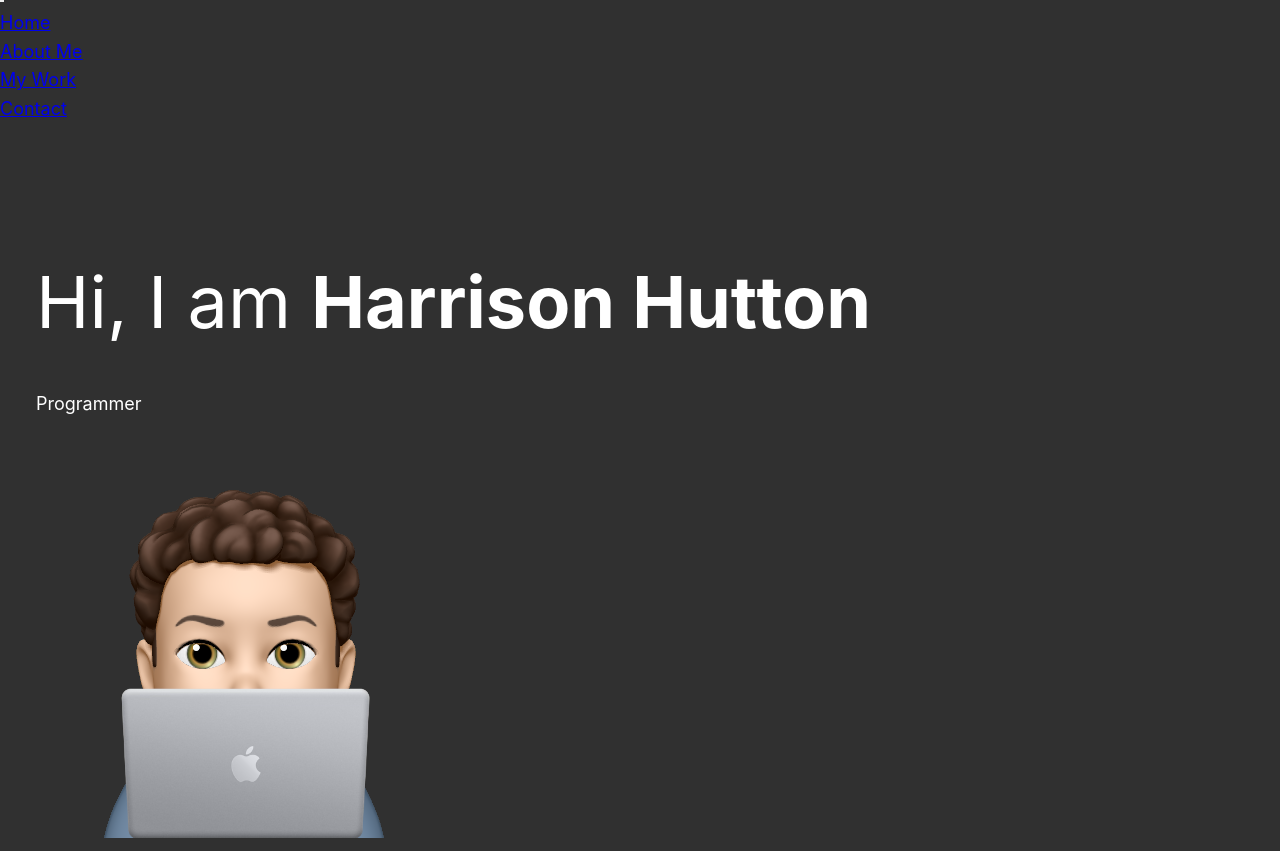
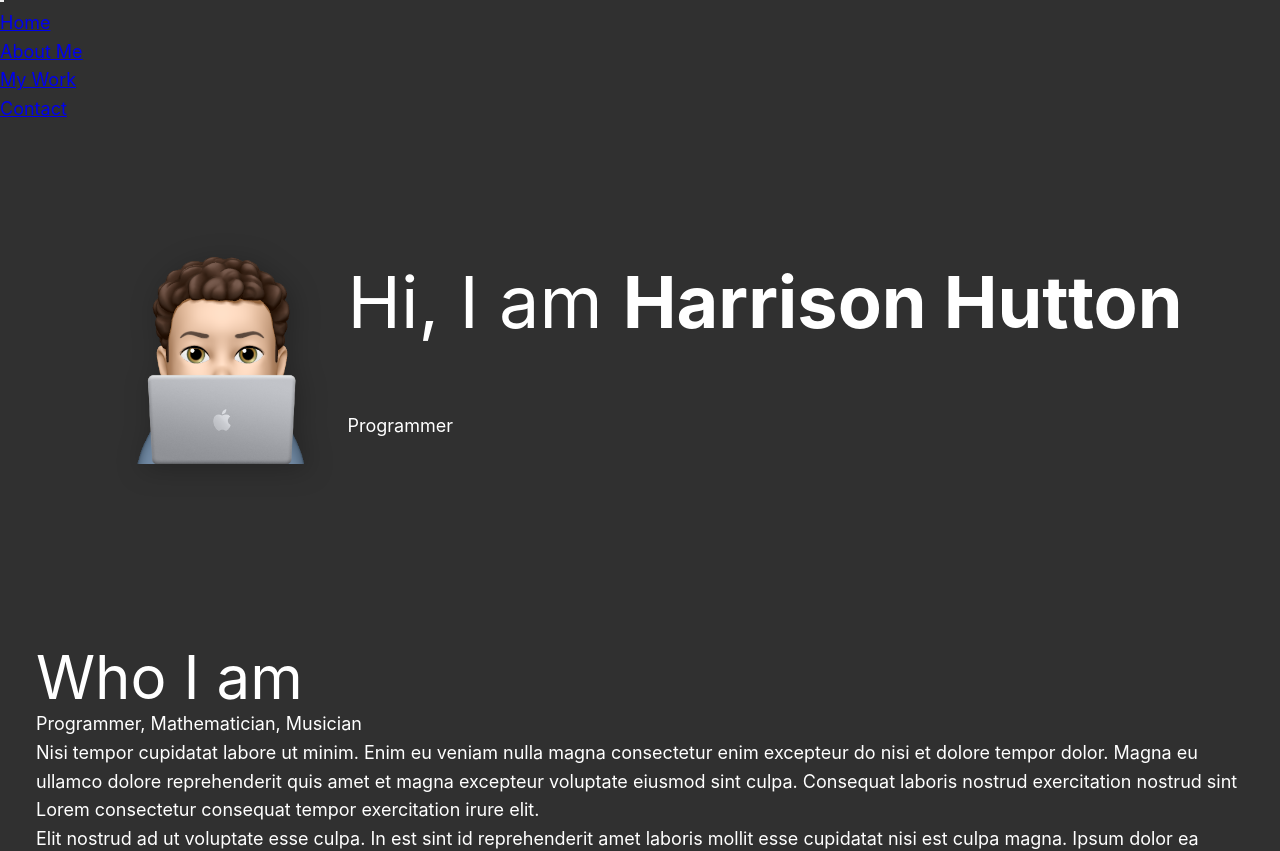
Before and after one commit to HarrisonHutton/harrisonhutton.dev, an Angular app: page / in a window 1280 px wide. Shown: the part 440-1291 px from the top of the page. Built offline with nearby package versions, Linux system fonts and the light colour scheme.

Commit message:
🎨 Setup introduction styles

```diff
--- a/src/app/introduction/introduction.component.scss
+++ b/src/app/introduction/introduction.component.scss
@@ -0,0 +1,26 @@
+.intro {
+    position: relative;
+}
+
+.intro__img {
+    filter: var(--drop-shadow);
+}
+
+@media (min-width: 600px) {
+    .intro {
+        display: grid;
+        width: min-content;
+        margin: 0 auto;
+        grid-template-areas:
+            "img title"
+            "img subtitle";
+        grid-template-columns: min-content max-content;
+    }
+
+    .intro__img {
+        grid-area: img;
+        min-width: 250px;
+        position: relative;
+        z-index: 2;
+    }
+}
```
